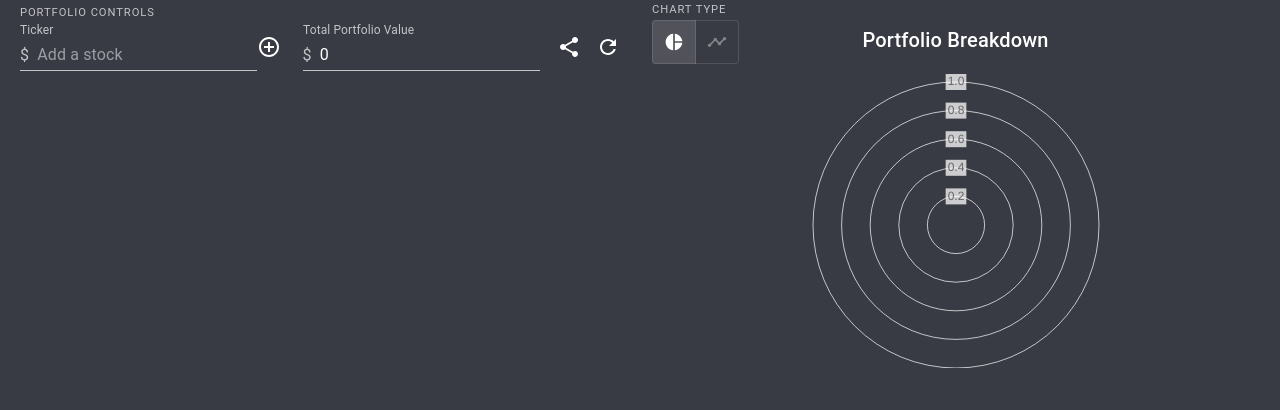
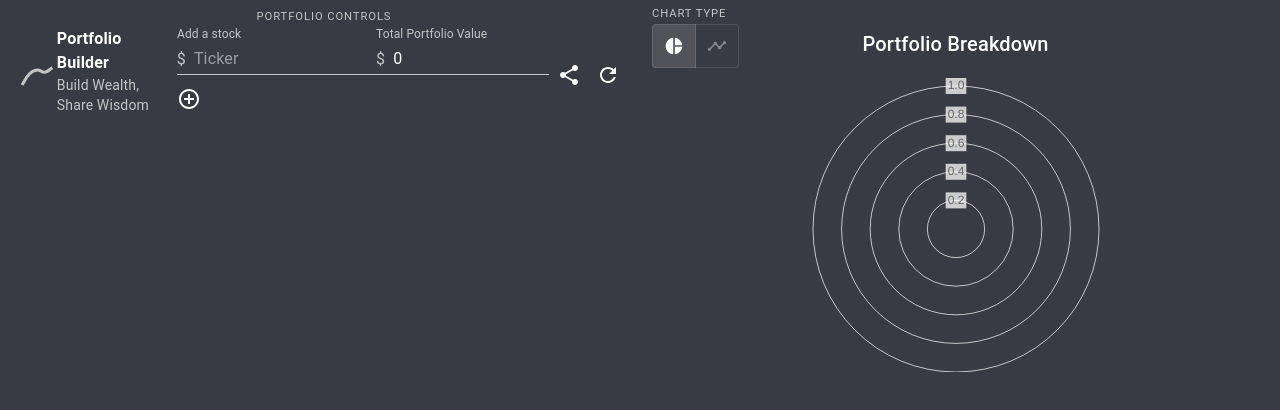
Before and after one commit to YassineBoutahar/PortfolioBuilder, a React (Create React App) app: page / in a window 1280 px wide. Shown: the top 410 px of the page. Built offline with nearby package versions, Linux system fonts and the light colour scheme.

Commit message:
More styling, created site logo

```diff
--- a/src/client/App.tsx
+++ b/src/client/App.tsx
@@ -1,6 +1,7 @@
 import React, { useState, useEffect } from "react";
 import HoldingList from "./Components/HoldingList";
 import Charts from "./Components/Charts";
+import SiteLogo from "./Components/SiteLogo";
 import {
   TextField,
   IconButton,
@@ -21,7 +22,8 @@ import axios from "axios";
 const holdingsKey = "PortfolioBuilderHoldings";
 
 const useStyles = makeStyles({
-  root: {
+  body: {
+    marginTop: "0.25rem",
     height: "100%",
   },
   portfolioSection: {
@@ -240,7 +242,7 @@ const App = () => {
 
   return (
     <Box
-      className={classes.root}
+      className={classes.body}
       display="flex"
       flexDirection="row"
       flex={1}
@@ -248,11 +250,12 @@ const App = () => {
     >
       <Box width={1} className={classes.portfolioSection}>
         <Box display="flex" flexDirection="column" width={1}>
-          <Box>
+          <Box textAlign="center">
             <Typography
               className={classes.buttonGroupOverline}
               variant="overline"
               color="textSecondary"
+              align="center"
             >
               Portfolio Controls
             </Typography>
@@ -266,11 +269,14 @@ const App = () => {
               flex={1}
               width={1}
             >
+              <Box>
+                <SiteLogo />
+              </Box>
               <Box flexDirection="row">
                 <TextField
                   id="standard-number"
-                  label="Ticker"
-                  placeholder="Add a stock"
+                  label="Add a stock"
+                  placeholder="Ticker"
                   value={tickerSearch}
                   onChange={(e) =>
                     setTickerSearch(e.target.value.toUpperCase())
--- a/src/client/Components/HoldingList.tsx
+++ b/src/client/Components/HoldingList.tsx
@@ -1,6 +1,6 @@
 import React from "react";
 import SingleHolding from "./SingleHolding";
-import { List, Typography } from "@material-ui/core";
+import { List, Box, Typography } from "@material-ui/core";
 import { Holding, HoldingListProps } from "../../shared/types";
 
 const HoldingList = ({
@@ -15,9 +15,11 @@ const HoldingList = ({
     <List
       dense
       subheader={
-        <Typography align="center" variant="h6" color="textPrimary">
-          {holdings.length > 0 ? "Your stocks" : ""}
-        </Typography>
+        <Box textAlign="center" marginBottom="-0.4rem">
+          <Typography variant="overline" color="textSecondary">
+            {holdings.length > 0 ? "Your stocks" : ""}
+          </Typography>
+        </Box>
       }
     >
       {holdings.map((holding: Holding) => {
--- /dev/null
+++ b/src/client/Components/PressChart.tsx
@@ -0,0 +1,120 @@
+//Inspired by https://github.com/TaskSquirrel/stonk-ticker/blob/master/examples/src/Chart.tsx
+import React, { useState, useEffect } from "react";
+import { Box, useTheme } from "@material-ui/core";
+import { Line } from "react-chartjs-2";
+import { ChartPoint } from "chart.js";
+import { PressChartProps } from "../../shared/types";
+
+const allPrices = [
+  1000,
+  1015,
+  1020,
+  1017,
+  1023,
+  1027,
+  1035,
+  1032,
+  1034,
+  1040,
+  1047,
+  1055,
+  1052,
+  1053,
+  1057,
+  1063,
+  1068,
+  1075,
+  1083,
+  1080,
+  1077,
+  1081,
+  1086,
+  1090,
+  1096,
+  1093,
+  1098,
+];
+
+const PressChart = ({ height, width }: PressChartProps) => {
+  const theme = useTheme();
+
+  const [currentIndex, setCurrentIndex] = useState<number>(0);
+
+  useEffect(() => {
+    let timeout = setTimeout(() => setCurrentIndex((prev) => prev + 1), 10000);
+
+    return () => {
+      clearTimeout(timeout);
+    };
+  }, [currentIndex]);
+
+  const getPricesDataset = () => {
+    const newDataset: ChartPoint[] = [];
+    const startAt = currentIndex % allPrices.length;
+
+    for (let i = 0; i < 5; i++) {
+      const curr = (startAt + i) % allPrices.length;
+      newDataset.push({ x: i, y: allPrices[curr] });
+    }
+
+    return newDataset;
+  };
+
+  return (
+    <Box
+      onClick={() => setCurrentIndex((prev) => prev + 1)}
+      position="relative"
+    >
+      <Line
+        height={height}
+        width={width}
+        data={{
+          datasets: [
+            {
+              data: getPricesDataset(),
+              type: "line",
+              borderColor: theme.palette.text.secondary,
+              fill: false,
+              pointRadius: 0,
+            },
+          ],
+        }}
+        options={{
+          maintainAspectRatio: false,
+          responsive: true,
+          legend: {
+            display: false,
+          },
+          tooltips: {
+            enabled: false,
+          },
+          scales: {
+            xAxes: [
+              {
+                type: "linear",
+                gridLines: {
+                  display: false,
+                },
+                ticks: {
+                  display: false,
+                },
+              },
+            ],
+            yAxes: [
+              {
+                gridLines: {
+                  display: false,
+                },
+                ticks: {
+                  display: false,
+                },
+              },
+            ],
+          },
+        }}
+      />
+    </Box>
+  );
+};
+
+export default PressChart;
--- /dev/null
+++ b/src/client/Components/SiteLogo.tsx
@@ -0,0 +1,54 @@
+import React from "react";
+import PressChart from "./PressChart";
+import { Box, Typography, makeStyles } from "@material-ui/core";
+
+const useStyles = makeStyles({
+  logoText: {},
+  pressChart: {
+    marginLeft: "-0.5rem",
+    marginRight: "-0.2rem",
+    marginTop: "0.5rem",
+  },
+});
+
+const SiteLogo = () => {
+  const classes = useStyles();
+
+  const remToPixels = (rem: number) => {
+    return (
+      rem * parseFloat(getComputedStyle(document.documentElement).fontSize)
+    );
+  };
+
+  return (
+    <Box
+      display="flex"
+      flexDirection="row"
+      alignItems="center"
+      justifyContent="center"
+    >
+      <Box className={classes.pressChart}>
+        <PressChart height={remToPixels(2.5)} width={remToPixels(3)} />
+      </Box>
+
+      <Box display="flex" flexDirection="column">
+        <Typography
+          className={classes.logoText}
+          variant="body1"
+          color="textPrimary"
+        >
+          <b>Portfolio Builder</b>
+        </Typography>
+        <Typography
+          className={classes.logoText}
+          variant="body2"
+          color="textSecondary"
+        >
+          Build Wealth, Share Wisdom
+        </Typography>
+      </Box>
+    </Box>
+  );
+};
+
+export default SiteLogo;
--- a/src/client/index.css
+++ b/src/client/index.css
@@ -21,5 +21,4 @@ code {
 }
 
 #root {
-
 }
--- a/src/shared/types.tsx
+++ b/src/shared/types.tsx
@@ -61,3 +61,8 @@ export interface PriceChangeProps {
   currentPrice: number;
   previousPrice: number;
 }
+
+export interface PressChartProps {
+  height: number;
+  width: number;
+}
```
Also changed, not shown: src/server/ServerDocumentation.md (line endings or trailing spaces).
